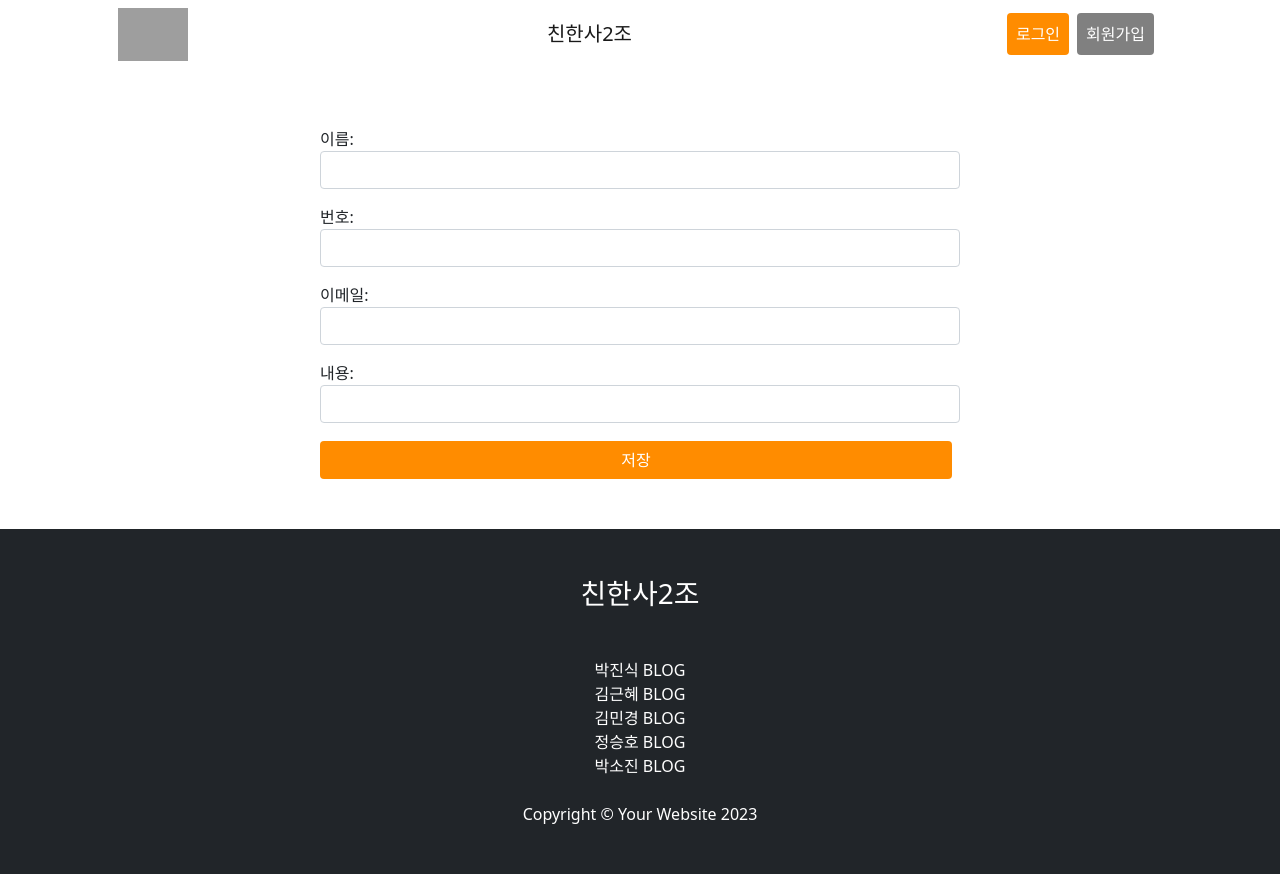
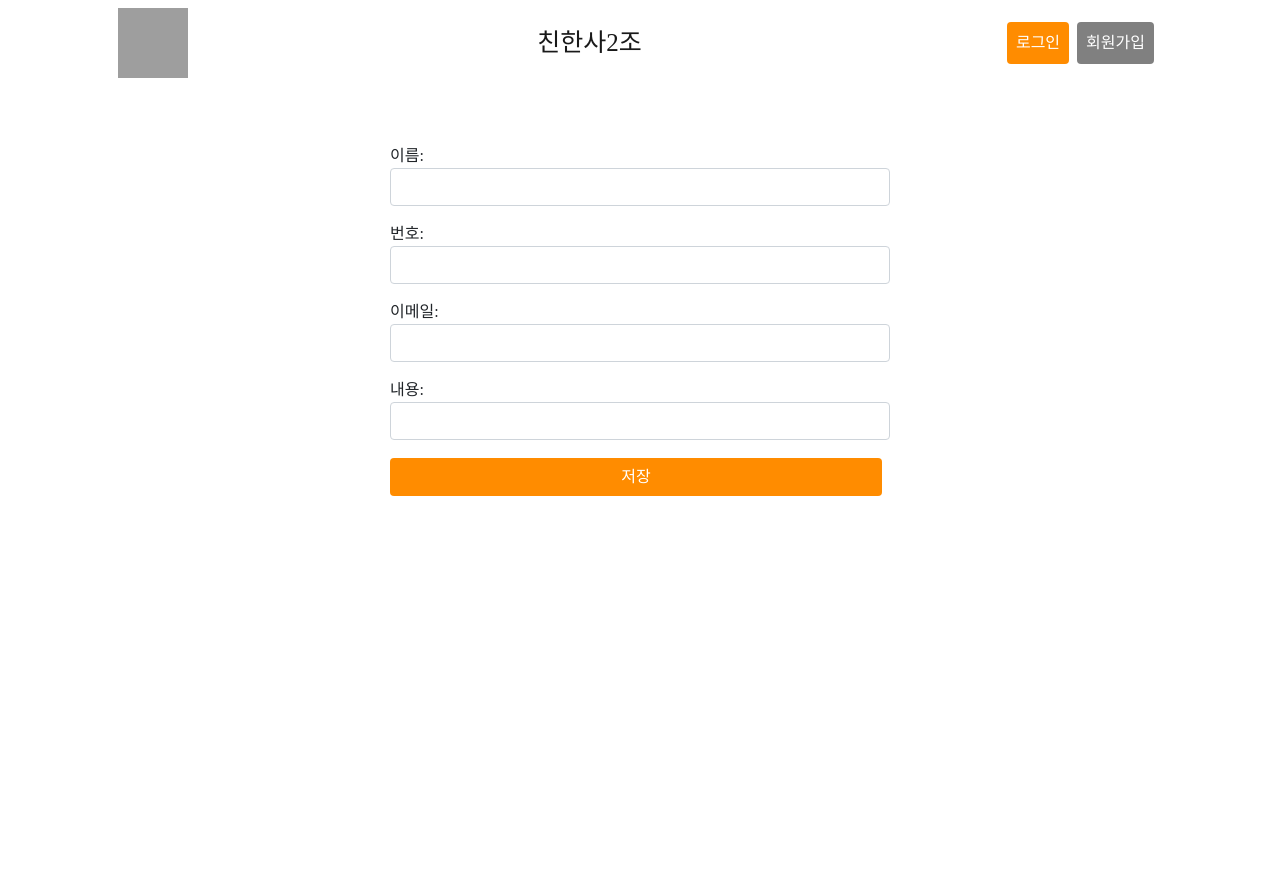
Before and after one commit to geunhye-kim/b2_friend_django, a Django app: page /profile/edit/ in a window 1280 px wide. After the commit the page ends 496 px from the top, so only its background shows below. Run offline with Django 4.2, Linux system fonts and the light colour scheme; some web fonts are replaced; grey boxes are pictures that could not be loaded.

Commit message:
final revision

```diff
--- a/restaurant/settings.py
+++ b/restaurant/settings.py
@@ -28,10 +28,10 @@ INSTALLED_APPS = [
     'django.contrib.sessions',
     'django.contrib.messages',
     'django.contrib.staticfiles',
+    'django_cleanup.apps.CleanupConfig',
     'account',
     'post',
     'user',
-
 ]
 
 MIDDLEWARE = [
--- a/static/css/style.css
+++ b/static/css/style.css
@@ -5,8 +5,28 @@
     font-style: normal;
 }
 
+@font-face {
+    font-family: 'S-CoreDream-3Light';
+    src: url('https://cdn.jsdelivr.net/gh/projectnoonnu/noonfonts_six@1.2/S-CoreDream-3Light.woff') format('woff');
+    font-weight: normal;
+    font-style: normal;
+}
+
+* {
+    font-family: 'S-CoreDream-3Light';
+}
+
+.mt-5 {
+    font-family: 'establishRoomNo703OTF' !important;
+}
+
+.vh-100 {
+    height: calc(100vh - 70px) !important;
+}
+
 h1 {
-    font-family: 'establishRoomNo703OTF';
+    font-size: 50px;
+    margin-bottom: 20px;
 }
 
 .col-lg-6 {
@@ -25,11 +45,6 @@ h1 {
     background-image: linear-gradient(0deg, rgba(0, 0, 0, 0.5), rgba(0, 0, 0, 0.5)), url(https://file.notion.so/f/s/bdbe0771-ce9d-456e-b4f5-5710620b8381/Untitled.jpeg?id=1c0d6939-9470-4897-a6c3-8226f9dfe574&table=block&spaceId=24c771f9-c044-4d63-851f-660172d58cb7&expirationTimestamp=1681538216174&signature=kwnZlfhp1Zzg3e9M15bn8E0xaNP1_72MHhfWc_ezUNo&downloadName=Untitled.jpeg);
     background-position: center;
     background-size: cover;
-}
-
-h1 {
-    font-size: 50px;
-    margin-bottom: 20px;
 }
 
 #profile_card {
@@ -105,11 +120,6 @@ h1 {
     width: 100%;
 }
 
-footer {
-    background-color: lightgray;
-    margin-bottom: 0px;
-    width: 100%;
-}
 
 a {
     text-decoration: none;
--- a/templates/account/profile.html
+++ b/templates/account/profile.html
@@ -14,9 +14,9 @@
                     <div class="card mb-3" style="border-radius: .5rem;">
                         <div class="row g-0">
                             <div class="col-md-4 gradient-custom text-center"
-                                 style="border-top-left-radius: .5rem; border-bottom-left-radius: .5rem;">
+                                style="border-top-left-radius: .5rem; border-bottom-left-radius: .5rem;">
                                 <img src="https://mdbcdn.b-cdn.net/img/Photos/new-templates/bootstrap-chat/ava1-bg.webp"
-                                     alt="Avatar" class="img-fluid my-5" style="width: 140px;"/>
+                                    alt="Avatar" class="img-fluid my-5" style="width: 140px;"/>
                                 <h5>{{ user.username }}</h5>
                                 <p>{{ user.address }}</p>
                                 <i class="far fa-edit mb-5"></i>
--- a/templates/account/profile_edit.html
+++ b/templates/account/profile_edit.html
@@ -1,8 +1,9 @@
 {% extends 'base.html' %}
 {% block content %}
+<div class="wrap_content">
   <form method="post" action="{% url 'profile_edit' %}" enctype="multipart/form-data">
     {% csrf_token %}
-  <div style="display: flex; flex-direction: column; width: 50%; margin: 0 auto; margin-top: 50px; margin-bottom: 50px;">
+    <div style="display: flex; flex-direction: column; width: 500px; margin: 0 auto; margin-top: 50px; margin-bottom: 50px;">
       <div class="form-group mt-2 mb-2">
         <label for="username">이름:</label>
         <input type="text" class="form-control" name="name" value="{{user.username}}">
@@ -22,4 +23,8 @@
       <button type="submit" class="btn me-2 btn_org" style="margin-top: 10px;">저장</button>
     </div>
   </form>
+</div>
+<style>
+  footer {display:none}
+</style>
 {% endblock %}
--- a/templates/base.html
+++ b/templates/base.html
@@ -20,8 +20,8 @@
     <div class="container px-4 px-lg-5">
 <!-- {#        <--!타이틀-->#} -->
     <a href="/"><img src="https://file.notion.so/f/s/60c8981a-2e30-409a-8b9f-439580f0d215/Untitled.png?id=b3ad29f0-0075-4bd7-bd20-06adb10edebd&table=block&spaceId=24c771f9-c044-4d63-851f-660172d58cb7&expirationTimestamp=1681538256815&signature=rmA0MihT3BEptwnPKm7JNnQFqnHlCwoOkG_ySh3L-Kg&downloadName=Untitled.png"
-                 alt="상단로고" width="70"></a>
-        <a class="navbar-brand" href="/">친한사2조</a>
+                 alt="상단로고" width="70" height="70"></a>
+        <a class="navbar-brand" href="/" style="font-size: 25px;">친한사2조</a>
         {% if  user.is_authenticated %}
         <button class="navbar-toggler" type="button" data-bs-toggle="collapse" data-bs-target="#navbarSupportedContent"
                 aria-controls="navbarSupportedContent" aria-expanded="false" aria-label="Toggle navigation"><span
--- a/templates/post/create.html
+++ b/templates/post/create.html
@@ -3,7 +3,7 @@
     POST
 {% endblock %}
 {% block content %}
-    <div class="container">
+    <div class="wrap_content">
         <div class="wrap">
             <h2 class="title-center"> 게시글 작성 </h2>
             <form class="form-area" enctype="multipart/form-data" method="post" action="{% url 'post_create' %}">
@@ -46,4 +46,7 @@
             </form>
         </div>
     </div>
+<style>
+footer {display:none}
+</style>
 {% endblock %}
```
Also changed, not shown: templates/post/detail.html (+4 -4 lines), templates/user/login.html (+6 -29 lines), templates/user/signup.html (+6 -57 lines). Lines whose indentation alone changed are shown as unchanged.
